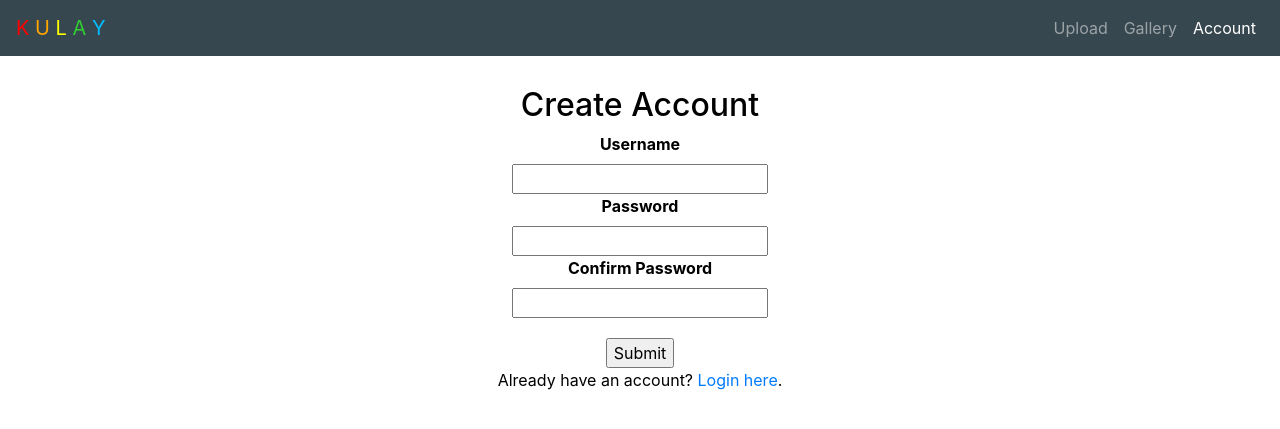
After one commit to zgt/webPl, a PHP site: page /register.php in a window 1280 px wide. The commit adds this page. Shown: the top 429 px of the page. Run offline with PHP 8.4, Linux system fonts and the light colour scheme; some libraries are stand-ins or nearby versions.

Commit message:
added registering accounts

```diff
--- /dev/null
+++ b/config.php
@@ -0,0 +1,16 @@
+<?php
+/* Database credentials. Assuming you are running MySQL
+server with default setting (user 'root' with no password) */
+define('DB_SERVER', 'localhost');
+define('DB_USERNAME', 'matt');
+define('DB_PASSWORD', 'egg');
+define('DB_NAME', 'project');
+
+/* Attempt to connect to MySQL database */
+$mysqli = mysqli_connect(DB_SERVER, DB_USERNAME, DB_PASSWORD, DB_NAME);
+
+// Check connection
+if($mysqli === false){
+    die("ERROR: Could not connect. " . mysqli_connect_error());
+}
+?>
--- /dev/null
+++ b/register.php
@@ -0,0 +1,188 @@
+<?php
+
+require_once "config.php";
+
+$username = $password = $confirm_pass = $username_err = $password_err = $confirm_pass_err = "";
+
+if ($_SERVER["REQUEST_METHOD"] == "POST") {
+
+    if (empty(trim($_POST["username"]))) {
+        $username_err = "Please enter a username";
+    } else {
+        $sql = "SELECT id FROM users WHERE username = ?";
+
+        if ($stmt = $mysqli->prepare($sql)) {
+            $stmt->bind_param("s", $param_username);
+            $param_username = trim($_POST["username"]);
+
+            if ($stmt->execute()) {
+                $stmt->store_result();
+                if ($stmt->num_rows == 1) {
+                    $username_err = "Username taken already";
+                } else {
+                    $username = trim($_POST["username"]);
+                }
+            } else {
+                echo "Error occured, please try again";
+            }
+        }
+
+        $stmt->close();
+    }
+
+    if (empty(trim($_POST["password"]))) {
+        $password_err = "Please enter a password";
+    } elseif (strlen(trim($_POST["password"])) < 8) {
+        $password_err = "Please enter at least 8 characters";
+    } else {
+        $password = trim($_POST["password"]);
+    }
+
+    if (empty(trim($_POST["confirm_pass"]))) {
+        $confirm_pass_err = "Please confirm your password";
+    } else {
+        $confirm_pass = trim($_POST["confirm_pass"]);
+        if (empty($password_err) && ($password != $confirm_pass)) {
+            $confirm_pass_err = "Passwords did not match";
+        }
+    }
+
+    if (empty($username_err) && empty($password_err) && empty($confirm_pass_err)) {
+
+        $sql = "INSERT INTO users (username, password) VALUES (?,?)";
+
+        if ($stmt = $mysqli->prepare($sql)) {
+            $stmt->bind_param("ss", $param_username, $param_password);
+
+            $param_username = $username;
+            $param_password = $password;
+
+            if ($stmt->execute()) {
+                header("location: login.php");
+            } else {
+                echo "Error occured, please try again";
+            }
+        }
+        $stmt->close();
+    }
+    $mysqli->close();
+}
+?>
+<!DOCTYPE html>
+<html lang="en">
+   <head>
+      <meta charset="utf-8">
+      <meta http-equiv="X-UA-Compatible" content="IE=edge">
+      <meta name="viewport" content="width=device-width, initial-scale=1">
+      <meta name="author" content = "Matt (mjc5gh) and Hill (ehd3kh)">
+      <meta name="description" content = "paint by numbers">
+      <title>Kulay</title>
+      <link rel="stylesheet" href="https://maxcdn.bootstrapcdn.com/bootstrap/4.2.1/css/bootstrap.min.css">
+      <link rel="stylesheet" href="styles/main.css">
+      <style>
+         .error {font-weight: bold;color: red}
+      </style>
+   </head>
+   <body class ="light">
+      <!--General navbar-->
+      <header>
+         <nav class="navbar navbar-expand-lg  navbar-dark">
+            <a class="navbar-brand" href="index.html">
+            <span style='color: red'>K</span>
+            <span style='color: orange'>U</span>
+            <span style='color: yellow'>L</span>
+            <span style='color: limegreen'>A</span>
+            <span style='color: deepskyblue'>Y</span>
+            </a>
+            <button class="navbar-toggler" type="button" data-toggle="collapse" data-target="#collapsibleNavbar">
+            <span class="navbar-toggler-icon"></span>
+            </button>
+            <div class="collapse navbar-collapse justify-content-end" id="collapsibleNavbar">
+               <ul class="navbar-nav">
+                  <li class="nav-item">
+                     <a class="nav-link" href="index.html">Upload</a>
+                  </li>
+                  <li class="nav-item">
+                     <a class="nav-link" href="gallery.html">Gallery</a>
+                  </li>
+                  <li class="nav-item active">
+                     <a class="nav-link" href="#">Account</a>
+                  </li>
+               </ul>
+            </div>
+         </nav>
+      </header>
+      <!--Form for login-->
+      <form action="<?php echo htmlspecialchars($_SERVER["PHP_SELF"]); ?>" method="post">
+         <div class= "container" style="text-align:center">
+            <h2>Create Account</h2>
+            <label for="username"><b>Username</b></label>
+            <br/>
+            <input type="text" name="username"  value="<?php echo $username; ?>">
+            <span id="usernameError" class="error"><?php echo $username_err; ?></span>
+            <br/>
+            <label for="password"><b>Password</b></label>
+            <br/>
+            <input type="password" name="password"  value="<?php echo $password; ?>">
+            <span id="passwordError" class="error"><?php echo $password_err; ?></span>
+            <br/>
+            <label for="confirm_pass"><b>Confirm Password</b></label>
+            <br/>
+            <input type="password" name="confirm_pass"  value="<?php echo $confirm_pass; ?>">
+            <br/>
+            <span id="confirmPasswordError" class="error"><?php echo $confirm_pass_err; ?></span>
+            <input type="submit" value = "Submit" style = "margin-top: 20px"/>
+            <p>Already have an account? <a href="login.php">Login here</a>.</p>
+         </div>
+      </form>
+      <!--<script type="text/javascript">
+         //JS function that uses an eventListner to alert the user if the entered username is less than 4 characters
+           function usernameLength() {
+             var uName = document.getElementById("usernameError")
+             if(this.value.length < 4){
+               uName.textContent = "Username must be at least four characters"
+             }
+             else{
+               uName.textContent = ""
+             }
+           }
+           var egg = document.getElementById("username");
+           egg.addEventListener('blur', usernameLength, false);
+
+           function checkLogin(){
+             alert("egg")
+
+           }
+      </script>-->
+      <script type="text/javascript">
+        //Nightmode function for the nightmode button
+        function nightMode(){
+          var body = document.getElementById("body")
+          var theme = body.className
+          var newClass = body.className  == "dark" ? "light" : "dark"
+          body.className = newClass
+          var nightBut = document.getElementById("night-mode")
+          nightBut.value = theme == "dark" ? "Night Mode" : "Day Mode"
+          document.cookie = 'theme=' + (newClass == 'light' ? 'light-mode' : 'dark-mode')
+        }
+        function isDark(){
+          return document.cookie.match(/theme=dark-mode/i) != null
+        }
+        function persistentTheme(){
+          var body = document.getElementById("body")
+          body.className = isDark() ? 'dark' : 'light'
+        }
+        //Rainbow function toggled when KULAY logo is clicked
+        function rainboMode(){
+          var body = document.getElementById("body")
+          var theme = body.className
+          body.className = theme == "rainbow" ? "light" : "rainbow"
+        }
+        (function() {
+          persistentTheme()
+        })();
+      </script>
+      <script src="https://ajax.googleapis.com/ajax/libs/jquery/3.3.1/jquery.min.js"></script>
+      <script src="https://maxcdn.bootstrapcdn.com/bootstrap/4.2.1/js/bootstrap.min.js"></script>
+   </body>
+</html>
--- a/styles/gallery.css
+++ b/styles/gallery.css
@@ -63,6 +63,7 @@ div.desc {
   transition: 0.3s;
 }
 
+
 body.light nav{
   background-color: #37474f;
 }
```
Also changed, not shown: gallery.html (+60 -33 lines), index.html (+18 -5 lines), login.html (+3 -9 lines), login.php (added, +185 -0 lines), styles/main.css (line endings or trailing spaces).
